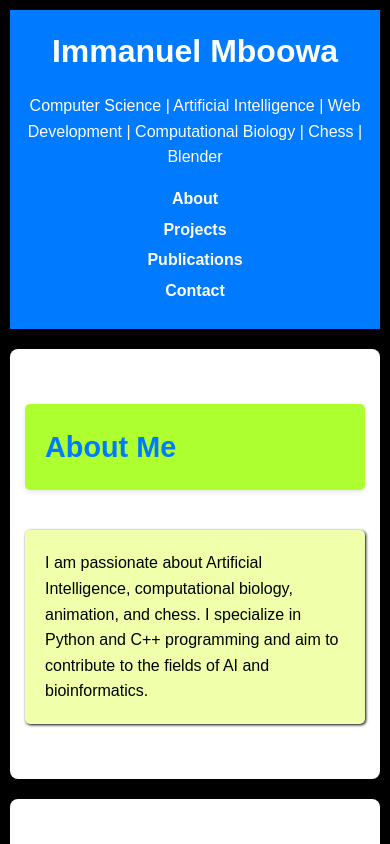
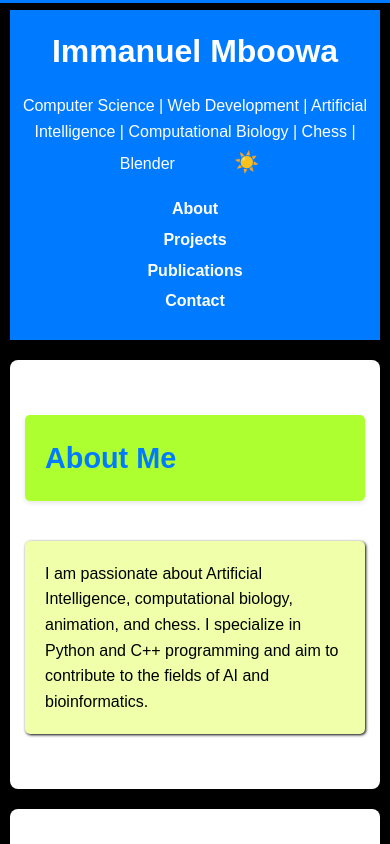
Before and after one commit to imboowa/ImmanuelMboowa, a plain HTML site: page index.html in a window 390 px wide. Shown: the top 844 px of the page. Drawn offline with Linux system fonts and the light colour scheme.

Commit message:
Update index.html

```diff
--- a/index.html
+++ b/index.html
@@ -11,7 +11,7 @@
 <!-- Header Section -->
 <header>
     <h1>Immanuel Mboowa</h1>
-    <p>Computer Science | Artificial Intelligence | Web Development | Computational Biology | Chess | Blender</p>
+    <p>Computer Science | Web Development | Artificial Intelligence | Computational Biology | Chess | Blender <button id="toggle" title="Change Mode">☀️</button></p>
     <nav>
         <ul>
             <li><a href="#about">About</a></li>
@@ -20,6 +20,9 @@
             <li><a href="#contact">Contact</a></li>
         </ul>
     </nav>
+    <div id="progressBarContainer">
+        <div id="progressBar"></div>
+    </div>
 </header>
 <body>
     <!-- About Section -->
@@ -106,5 +109,6 @@
     <footer>
         <p>&copy; 2025 Immanuel Mboowa. All Rights Reserved.</p>
     </footer>
+<script src="myscript.js"></script>
 </body>
 </html>
```
